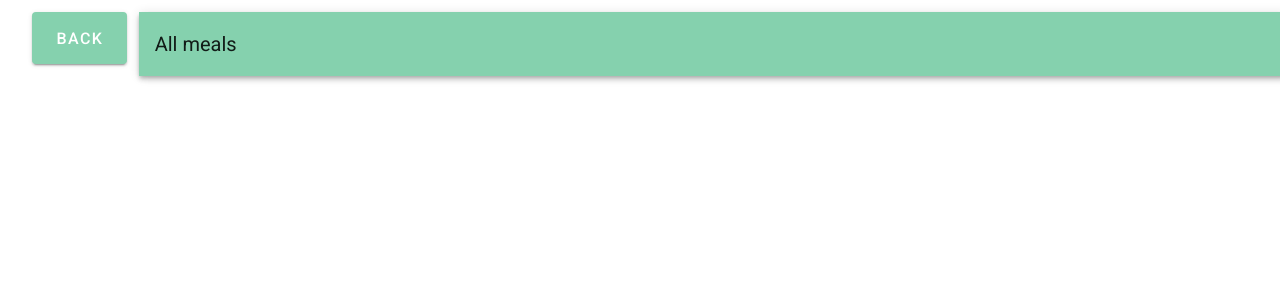
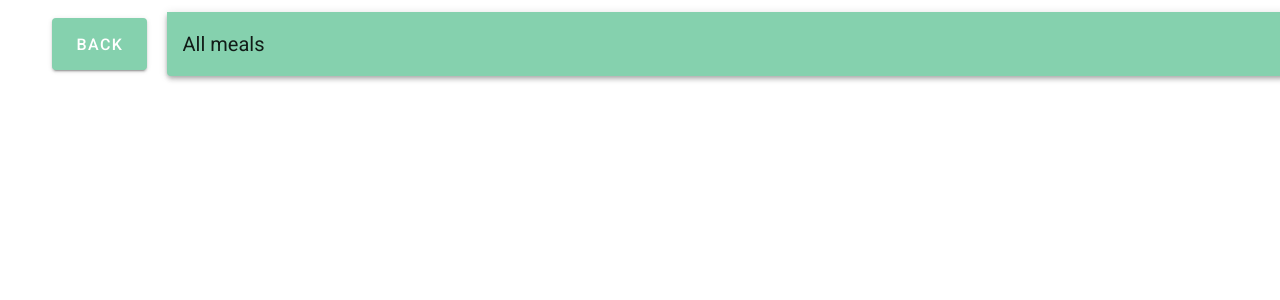
Before and after one commit to skoones/Plates, a Vue app in the folder frontend/: page /browse in a window 1280 px wide. Shown: the top 300 px of the page. Built offline with nearby package versions, Linux system fonts and the light colour scheme.

Commit message:
Changed meals full view

```diff
--- a/frontend/src/views/MealsFullView.vue
+++ b/frontend/src/views/MealsFullView.vue
@@ -1,16 +1,16 @@
 <template>
   <div>
-    <v-container class="ml-5" fluid>
-      <v-row>
-        <v-col cols="1">
-          <v-btn :to="'/week'" class="primary" x-large>Back</v-btn>
-        </v-col>
-        <v-col cols="11">
-          <v-toolbar class="primary">
-            <v-toolbar-title>All meals</v-toolbar-title>
-          </v-toolbar>
-        </v-col>
-      </v-row>
+    <v-container class="mx-5" fluid>
+      <v-card class="d-flex flex-row" flat>
+        <v-btn :to="'/week'" class="primary mt-auto mb-auto mx-5" left x-large>
+          Back
+        </v-btn>
+        <v-toolbar class="primary">
+          <v-toolbar-title>
+            All meals
+          </v-toolbar-title>
+        </v-toolbar>
+      </v-card>
     </v-container>
   </div>
 </template>
```
